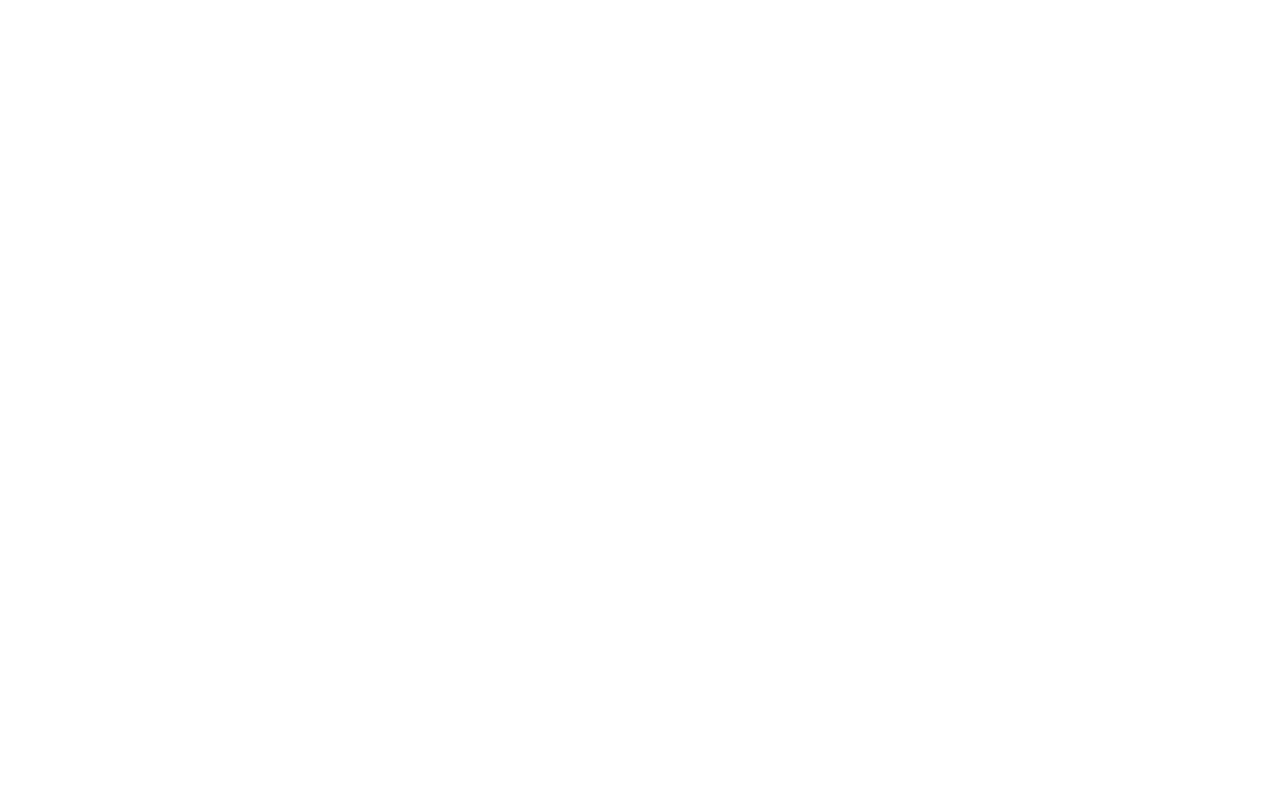
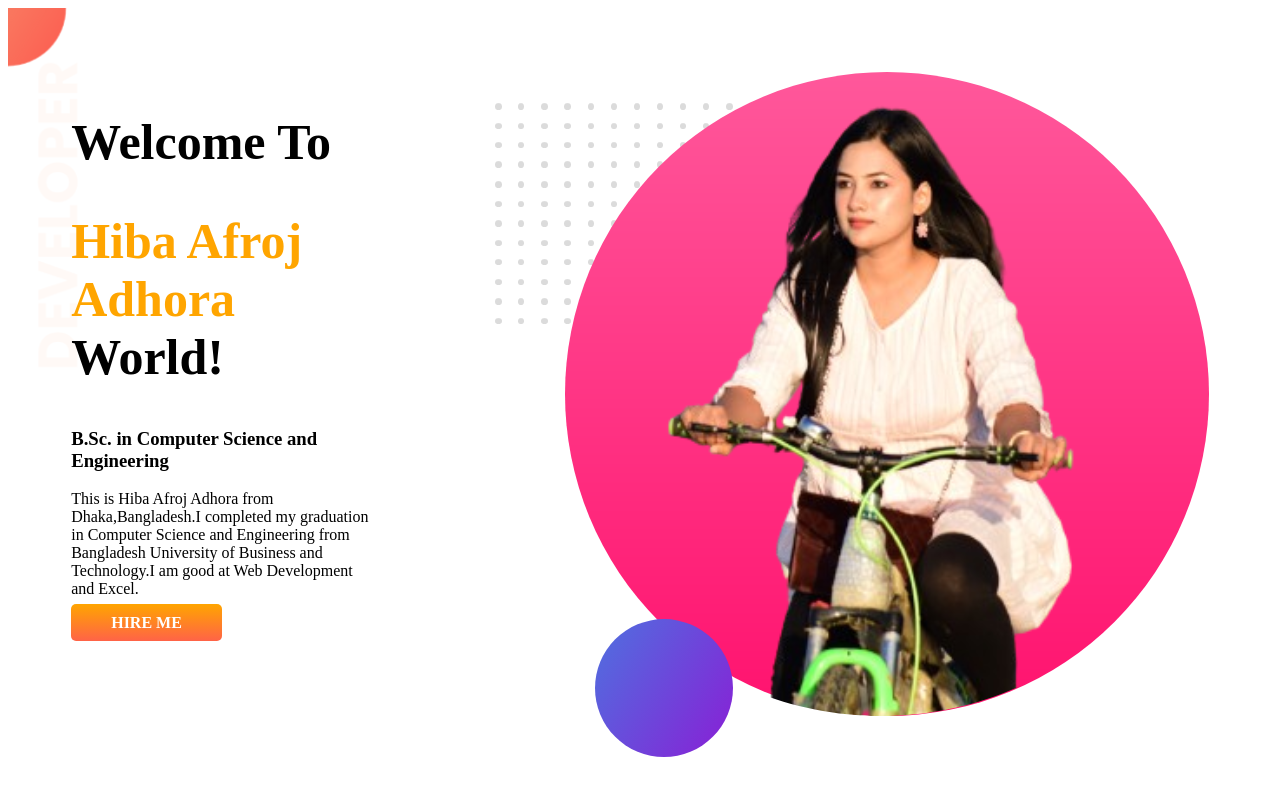
Before and after one commit to adhorahiba/developer_portfolio, a plain HTML site: page index.html in a window 1280 px wide. Drawn offline with Linux system fonts and the light colour scheme; a web font is replaced by a local one.

Commit message:
top banner added

```diff
--- a/index.html
+++ b/index.html
@@ -6,11 +6,31 @@
     <meta http-equiv="X-UA-Compatible" content="IE=edge">
     <meta name="viewport" content="width=device-width, initial-scale=1.0">
     <title>Hiba Portfolio</title>
+    <link rel="preconnect" href="https://fonts.googleapis.com">
+    <link rel="preconnect" href="https://fonts.gstatic.com" crossorigin>
+    <link
+        href="https://fonts.googleapis.com/css2?family=Poetsen+One&family=Poppins:ital,wght@0,100;0,200;0,300;0,400;0,500;0,600;0,700;0,800;0,900;1,100;1,200;1,300;1,400;1,500;1,600;1,700;1,800;1,900&display=swap"
+        rel="stylesheet">
     <link rel="stylesheet" href="style.css">
 </head>
 
 <body>
-
+    <section class="top-banner">
+        <div class="half-width">
+            <h1>Welcome To</h1>
+            <h1><span class="color-orange">Hiba Afroj Adhora </span>World!</h1>
+            <h3>B.Sc. in Computer Science and Engineering</h3>
+            <p>This is Hiba Afroj Adhora from Dhaka,Bangladesh.I completed my graduation in Computer Science and
+                Engineering
+                from Bangladesh University of Business and Technology.I am good at Web Development and Excel. </p>
+            <a class="link-button" target="_blank"
+                href="https://www.linkedin.com/in/hiba-afroj-adhora-37155b304?utm_source=share&utm_campaign=share_via&utm_content=profile&utm_medium=android_app">HIRE
+                ME</a>
+        </div>
+        <div class="half-width">
+            <img src="images/my-img.png" alt="">
+        </div>
+    </section>
 </body>
 
 </html>
--- a/style.css
+++ b/style.css
@@ -0,0 +1,44 @@
+body {
+    .poetsen-one-regular {
+        font-family: "Poetsen One", sans-serif;
+        font-weight: 400;
+        font-style: normal;
+    }
+
+}
+
+h1 {
+    font-size: 50px;
+
+}
+
+.color-orange {
+    color: orange;
+}
+
+section {
+    display: flex;
+}
+
+.half-width {
+    size: 50%;
+    padding: 5%;
+}
+
+.half-width img {
+    size: 80%;
+}
+
+.link-button {
+    text-decoration: none;
+    background-image: linear-gradient(orange, tomato);
+    padding: 10px 40px;
+    border-radius: 5px;
+    color: white;
+    font-weight: 700;
+}
+
+.top-banner {
+    background-image: url(images/top-banner.png);
+    background-repeat: no-repeat;
+}
```
Also changed, not shown: images/dream-bg.png (added), images/exp-bg.png (added), images/jhankar.png (added), images/jhankar2.png (added), images/my-bg.png (added), images/my-bg2.png (added), images/my-img.png (added), images/top-banner.png (added), 9 other files.
